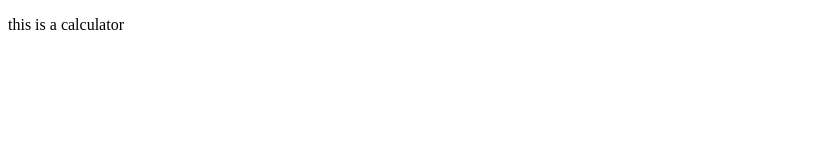
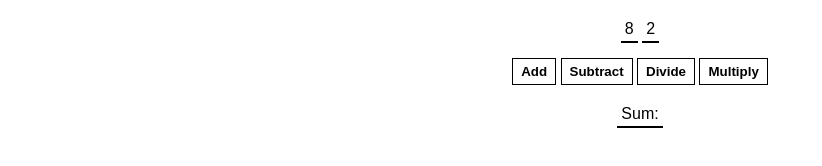
Before and after one commit to cleopatraropot/Calculator, a plain HTML site: page index.html in a window 1280 px wide. Shown: the whole page, without its empty margins (0-822 px from the left). Drawn offline with Linux system fonts and the light colour scheme.

Commit message:
simple calculator

```diff
--- a/index.css
+++ b/index.css
@@ -0,0 +1,21 @@
+body {
+    font-family: Arial, Helvetica, sans-serif;
+    padding: 20px 0;
+    margin: 0;
+    text-align: center;
+}
+
+span {
+    border-bottom: 2px solid black;
+    padding: 4px;
+}
+
+button {
+    margin: 20px 0;
+    background: white;
+    color: black;
+    border: 1px solid black;
+    font-weight: bold;
+    cursor: pointer;
+    padding: 5px 8px;
+}
--- a/index.html
+++ b/index.html
@@ -1,10 +1,19 @@
 <!DOCTYPE html>
 <html lang="en">
-<head>
-    <meta charset="UTF-8">
-    <title>Calculator</title>
-</head>
-<body>
-    <p>this is a calculator</p>
-</body>
+    <head>
+        <link rel="stylesheet" href="index.css">
+        <title>Calculator</title>
+    </head>
+    <body>
+        <span id="num1-el"></span>
+        <span id="num2-el"></span>
+        <br>
+        <button onclick="add()">Add</button>
+        <button onclick="subtract()">Subtract</button>
+        <button onclick="divide()">Divide</button>
+        <button onclick="multiply()">Multiply</button>
+        <br>
+        <span id="sum-el">Sum: </span>
+        <script src="index.js"></script>
+    </body>
 </html>
--- a/index.js
+++ b/index.js
@@ -0,0 +1,26 @@
+let num1 = 8
+let num2 = 2
+document.getElementById("num1-el").textContent = num1
+document.getElementById("num2-el").textContent = num2
+
+let sumEl = document.getElementById("sum-el")
+
+function add() {
+    let result = num1 + num2
+    sumEl.textContent = "Sum: " + result
+}
+
+function subtract() {
+    let result = num1 - num2
+    sumEl.textContent = "Sum: " + result
+}
+
+function divide() {
+    let result = num1 / num2
+    sumEl.textContent = "Sum: " + result
+}
+
+function multiply() {
+    let result = num1 * num2
+    sumEl.textContent = "Sum: " + result
+}
```
